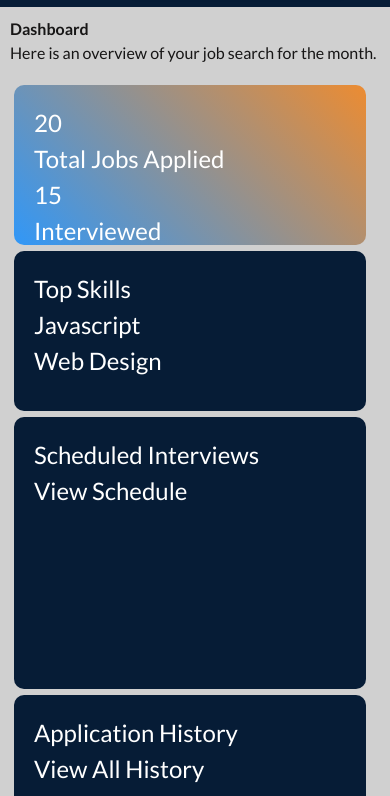
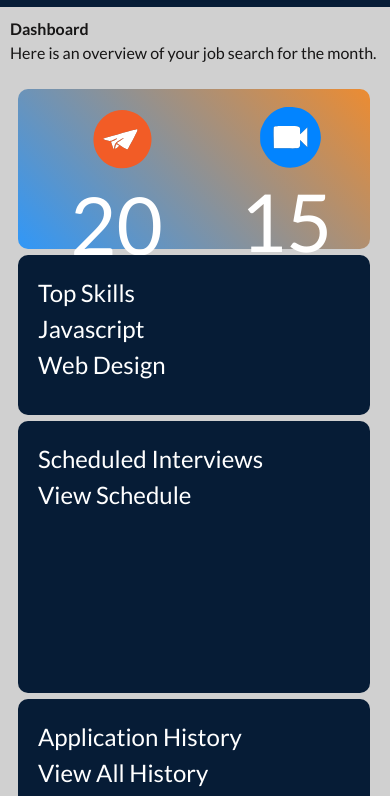
Before and after one commit to HerrGeist213/team-flying-mongooses, a plain HTML site: page job-board.html in a window 390 px wide. Shown: the part 48-844 px from the top of the page. Drawn offline with Linux system fonts and the light colour scheme.

Commit message:
Desktop Responsive and added grid features

```diff
--- a/job-board.css
+++ b/job-board.css
@@ -7,7 +7,7 @@
   --page-header-bgColor-hover: #f15b27;
   --page-header-txtColor: #dde9f8;
   --page-header-headingColor: #7889a4;
-  --page-header-width: 220px;
+  --page-header-width: 13.75rem;
   --page-content-bgColor: #d0d0d0;
   --page-content-txtColor: #171616;
   --page-content-blockColor: #fff;
@@ -77,7 +77,7 @@ body {
 /* HEADER STYLES
 –––––––––––––––––––––––––––––––––––––––––––––––––– */
 .page-header {
-  position: fixed;
+  position: absolute;
   top: 0;
   left: 0;
   right: 0;
@@ -213,14 +213,19 @@ body {
 
 
 .page-content {
-  position: fixed;
+  position: absolute;
   left: var(--page-header-width);
-  width: 100%;
-  /* min-height: 100vh; */
+  right: 0;
+  top: 0;
+  bottom: 0;
   padding: 30px;
   color: var(--page-content-txtColor);
   background: var(--page-content-bgColor);
+  overflow-x: auto; /* Enable horizontal scrolling if needed */
+  overflow-y: hidden; /* Prevent vertical scrolling */
+  margin-top: 0;
 }
+
 
 .search-and-user {
   display: grid;
@@ -300,12 +305,11 @@ body {
 /* ----- GRID DESKTOP -----*/
 .wrapper {
   display: grid;
-  grid-gap: 40px;
-  padding: 20px;
-  margin-right: 6rem;
+  grid-gap: 3rem;
+  padding: 1.5rem;
   border-radius: var(--border-radius); /* increase the radius */
   /* height: 700px; */
-  grid-template-columns: repeat(4, [col] 100px ) ;
+  grid-template-columns: repeat(4, [col] 6rem ) ;
   grid-template-rows: repeat(2, [row] auto  );
   background: var(--page-content-bgColor);
   color: #444;
@@ -320,6 +324,7 @@ body {
 
 }
 
+/* Total Jobs Applied & Interviewed */
 .a {
   grid-column: col / span 3;
   grid-row: row ;
@@ -329,6 +334,62 @@ body {
 .a {
   background: linear-gradient(45deg, hsla(209, 93%, 58%, 1) 0%, hsla(29, 83%, 56%, 1) 100%);
 }
+
+.side-by {
+  display: flex;
+  /* justify-content: center; */
+  padding-top: 15%;
+  justify-content: space-between;
+
+}
+
+
+
+.jobs {
+  display: flex;
+  flex-direction: column;
+  margin-top: -1.5rem;
+
+
+
+}
+
+.airplane > svg {
+    height: 5rem;
+    margin-top: -2rem;
+    margin-bottom: -1rem;
+    margin-left: 1rem;
+}
+/* .jobs > svg {
+  height: 5rem;
+  margin-top: -3rem;
+} */
+
+.interviewed {
+  display: flex;
+  flex-direction: column;
+  margin-top: -1.5rem;
+}
+
+.camera > svg {
+  height: 4.5rem;
+  margin-top: -2rem;
+  margin-bottom: -0.7rem;
+}
+
+.bignum1 {
+  margin-left: 2rem;
+}
+.bignum1, .bignum2 {
+  font-size: 5rem;
+}
+
+.smallword {
+  font-size: 1.3rem;
+}
+
+/* ---- END of a ---- */
+
 
 .ab {
 
@@ -451,14 +512,12 @@ body {
         display: grid;
         grid-gap: 6px;
         margin-left: -1rem;
-
         grid-template-rows: repeat(4, [row] auto  );
 
       }
       .a {
         grid-column: col / span 3;
         grid-row: row ;
-        justify-content: center;
         height: 10rem;
         width: 22rem;
       }
--- a/job-board.html
+++ b/job-board.html
@@ -94,7 +94,7 @@
       <header class="page-header">
         <nav>
             <!-- LOGO PLACEMENT -->
-            <img src="images/logo/" alt="">
+            <!-- <img src="images/logo/" alt=""> -->
           <a href="#0" aria-label="forecastr logo" class="logo">
             <svg width="140" height="49">
               <use xlink:href="#logo"></use>
@@ -226,15 +226,32 @@
                     <h1>Dashboard</h1>
                     <p>Here is an overview of your job search for the month.</p>
                     <div class="wrapper">
+                      <!------- CELL a *need to add hover to buttons------>
                         <div class="box a">
-                            <div>
-                                <p>20</p>
-                            <p>Total Jobs Applied</p>
-                            </div>
-                            <div>
-                                <p>15</p>
-                                <p>Interviewed</p>
-                            </div>
+                          <div class="side-by">
+                            <!-- Total Jobs Applied-->
+                            <div class="jobs">
+                              <button class="airplane">
+                                <svg xmlns="http://www.w3.org/2000/svg" width="132" height="96" viewBox="0 0 132 96" version="1.1"><path d="M 65.850 40.487 C 55.593 43.391, 46.593 45.983, 45.850 46.249 C 45.108 46.514, 46.750 47.409, 49.500 48.238 C 54.171 49.646, 54.753 49.617, 58.347 47.803 C 60.463 46.734, 62.380 46.046, 62.607 46.274 C 62.834 46.501, 61.260 47.481, 59.108 48.451 L 55.195 50.216 56.788 54.858 L 58.382 59.500 59.441 55.226 C 60.367 51.489, 61.191 50.563, 66 47.858 C 71.939 44.517, 71.804 45.194, 65.729 49.217 L 61.957 51.713 68.212 55.824 C 71.652 58.084, 74.755 59.611, 75.108 59.217 C 75.461 58.823, 78.543 53.213, 81.958 46.750 C 87.062 37.089, 87.840 35.018, 86.333 35.104 C 85.325 35.161, 76.108 37.583, 65.850 40.487 M 60.560 55.618 C 59.697 59.054, 60.043 59.240, 63.015 56.939 C 65.121 55.308, 65.271 54.863, 64 54.023 C 61.751 52.535, 61.278 52.754, 60.560 55.618" stroke="none" fill="#ffffff" fill-rule="evenodd"/>
+                                  <path d="M 59.929 13.308 C 45.502 17.386, 35.441 29.639, 34.241 44.592 C 32.702 63.758, 46.964 80.406, 66.095 81.775 C 93.689 83.749, 112.263 56.258, 100.069 31.488 C 92.900 16.926, 75.311 8.959, 59.929 13.308 M 65.850 40.487 C 55.593 43.391, 46.593 45.983, 45.850 46.249 C 45.108 46.514, 46.750 47.409, 49.500 48.238 C 54.171 49.646, 54.753 49.617, 58.347 47.803 C 60.463 46.734, 62.380 46.046, 62.607 46.274 C 62.834 46.501, 61.260 47.481, 59.108 48.451 L 55.195 50.216 56.788 54.858 L 58.382 59.500 59.441 55.226 C 60.367 51.489, 61.191 50.563, 66 47.858 C 71.939 44.517, 71.804 45.194, 65.729 49.217 L 61.957 51.713 68.212 55.824 C 71.652 58.084, 74.755 59.611, 75.108 59.217 C 75.461 58.823, 78.543 53.213, 81.958 46.750 C 87.062 37.089, 87.840 35.018, 86.333 35.104 C 85.325 35.161, 76.108 37.583, 65.850 40.487 M 60.560 55.618 C 59.697 59.054, 60.043 59.240, 63.015 56.939 C 65.121 55.308, 65.271 54.863, 64 54.023 C 61.751 52.535, 61.278 52.754, 60.560 55.618" stroke="none" fill="#f25c26" fill-rule="evenodd"/>
+                                </svg>
+                              </button>
+                              <p class="bignum1">20</p>
+                          <p class="smallword">Total Jobs Applied</p>
+                          </div>
+                          <!-- Interviewed-->
+                          <div class="interviewed">
+                              <button class="camera">
+                                <svg xmlns="http://www.w3.org/2000/svg" width="96" height="89" viewBox="0 0 96 89" version="1.1"><path d="M 30.436 33.305 C 30.161 34.023, 30.062 40.211, 30.218 47.055 L 30.500 59.500 45.924 59.777 C 63.050 60.085, 62.959 60.118, 62.985 53.542 L 63 49.584 67.500 54 L 72 58.416 72 46 L 72 33.584 67.500 38 L 63 42.416 63 38.790 C 63 31.823, 63.434 32, 46.362 32 C 34.595 32, 30.818 32.310, 30.436 33.305" stroke="none" fill="#ffffff" fill-rule="evenodd"/>
+                                  <path d="M 43.050 9.047 C 31.525 11.422, 22.161 19.160, 16.702 30.820 C 13.957 36.682, 13.574 38.556, 13.573 46.124 C 13.572 54.070, 13.865 55.343, 17.308 62.309 C 33.556 95.185, 80.625 88.775, 87.983 52.684 C 91.496 35.455, 80.661 16.378, 64.029 10.510 C 58.840 8.680, 48.375 7.950, 43.050 9.047 M 30.436 33.305 C 30.161 34.023, 30.062 40.211, 30.218 47.055 L 30.500 59.500 45.924 59.777 C 63.050 60.085, 62.959 60.118, 62.985 53.542 L 63 49.584 67.500 54 L 72 58.416 72 46 L 72 33.584 67.500 38 L 63 42.416 63 38.790 C 63 31.823, 63.434 32, 46.362 32 C 34.595 32, 30.818 32.310, 30.436 33.305" stroke="none" fill="#0284ff" fill-rule="evenodd"/>
+                                </svg>
+                              </button>
+                              <p class="bignum2">15</p>
+                              <p class="smallword">Interviewed</p>
+                          </div>
+                          </div>
+                            <!------- CELL a ENDS------>
+
                         </div>
                         <div class="box ab">
                             <p>Top Skills</p>
```
Also changed, not shown: images/icons/airplane.svg (added), images/icons/camera.svg (added), 1 other file.
